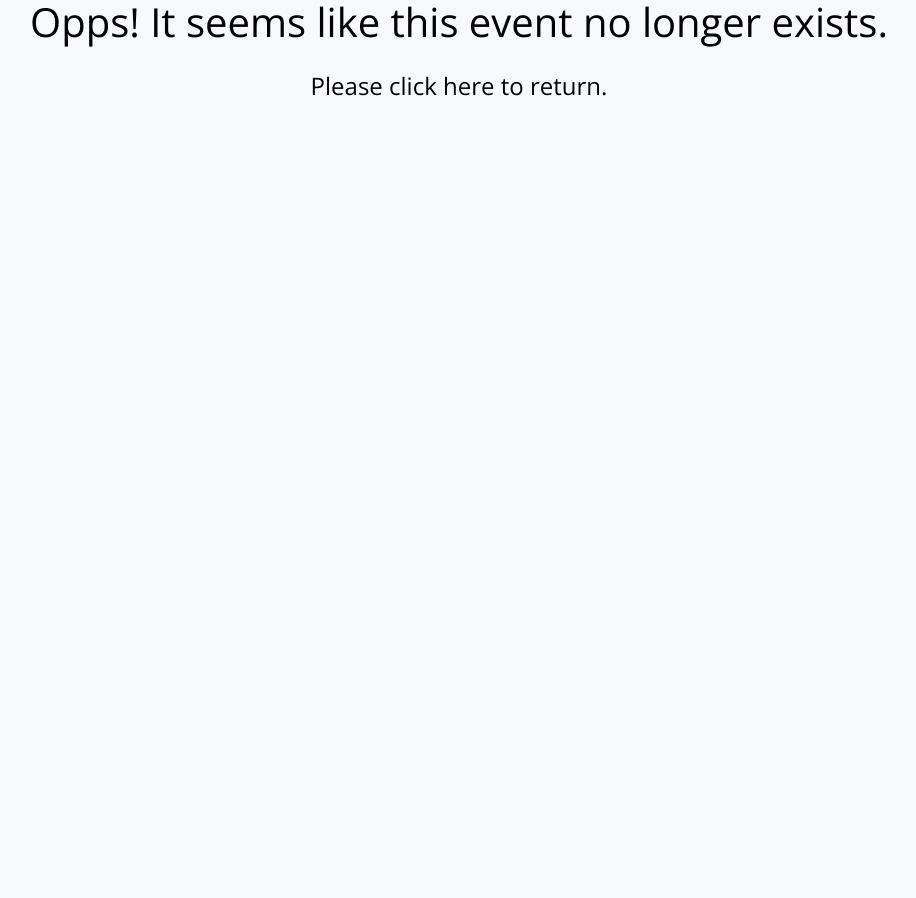
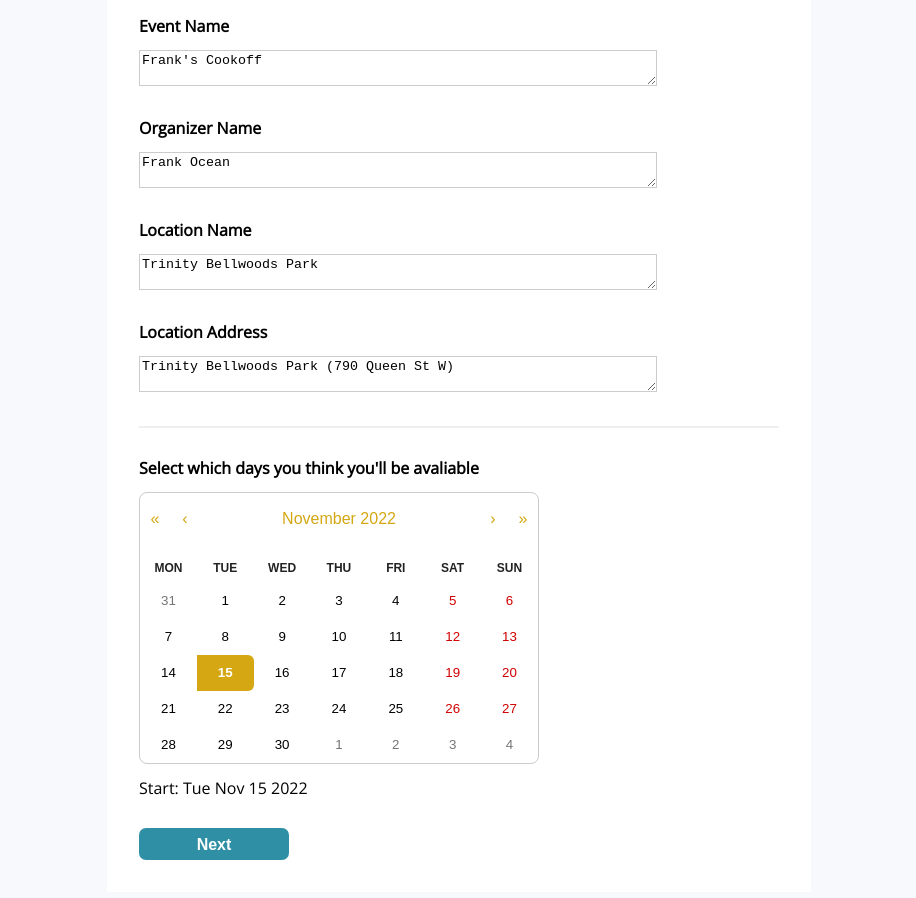
Before and after one commit to Bryan-kwok/PlanEasy, a React (Create React App) app: page /PlanEasy/create in a window 1280 px wide. Shown: the part 100-998 px from the top of the page, without its empty margins (181-1097 px from the left). Before the commit the page ends 800 px from the top, so only its background shows below. Built offline with nearby package versions, Linux system fonts and the light colour scheme.

Commit message:
changed the routes to include /PlanEasy

```diff
--- a/src/App.js
+++ b/src/App.js
@@ -21,9 +21,9 @@ function App() {
         <Header/>
         <div className="Page">
           <Routes>
-              <Route path="/" exact element={<LandingPage/>} />
-              <Route path="/PlanEasy" element={<Navigate to="/" />} />
-              <Route path="/create" element={<CreatePage
+              <Route path="/PlanEasy" element={<LandingPage/>} />
+              <Route path="/" exact element={<Navigate to="/PlanEasy" />} />
+              <Route path="/PlanEasy/create" element={<CreatePage
               date={date}
               setDate={setDate}
               eventName={eventName}
@@ -35,7 +35,7 @@ function App() {
               locationAddress={locationAddress}
               setLocationAddress={setLocationAddress}
               />} />
-              <Route path="/event" element={<EventPage
+              <Route path="/PlanEasy/event" element={<EventPage
               date={date}
               eventName={eventName}
               organizerName={organizerName}
--- a/src/pages/CreatePage/CreatePage.js
+++ b/src/pages/CreatePage/CreatePage.js
@@ -42,7 +42,7 @@ export default function CreatePage({date,setDate,eventName,setEventName,organize
             <textarea className="createpage__input--address" placeholder="Ex. Trinity Bellwoods Park (790 Queen St W)" defaultValue={locationAddress} onChange={handleLocationAddress}></textarea>
         </section>
         <Calender date={date} setDate={setDate} />
-        <Link to="/event">
+        <Link to="/PlanEasy/event">
             <button className="createpage__button">Next</button>
         </Link>
     </div>
--- a/src/pages/LandingPage/LandingPage.js
+++ b/src/pages/LandingPage/LandingPage.js
@@ -10,7 +10,7 @@ export default function LandingPage() {
               <h2 className="landing__copy">You and your friends can never seem to decide on a date and time?</h2>
               <h2 className="landing__copy">Worry not, PlanEasy has you covered.</h2>
           </section>
-          <Link to="/create">
+          <Link to="/PlanEasy/create">
             <button className="landing__button">Create a new plan!</button>
           </Link>
         </section>
```
Also changed, not shown: src/assets/images/Thumbnial.PNG (added).
